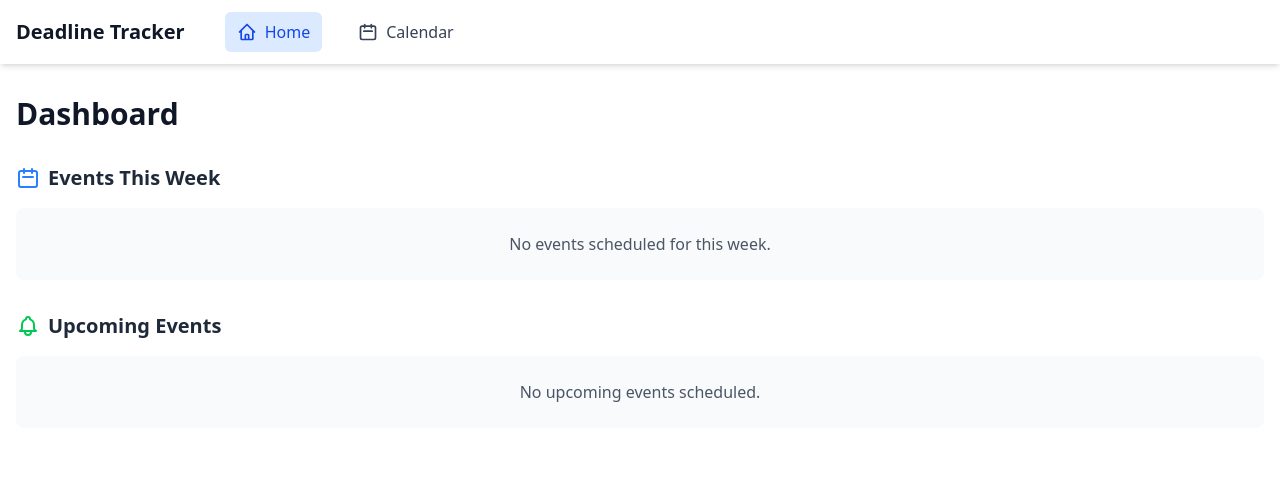
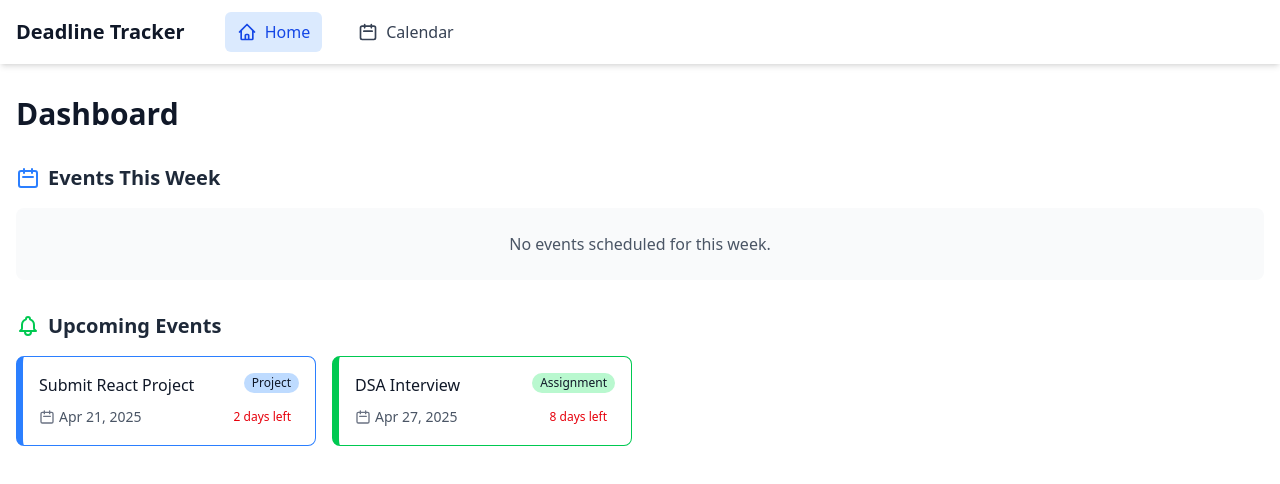
Before and after one commit to Divii2205/DeadlineTracker, a React (Vite) app in the folder Deadline Tracker/: page / in a window 1280 px wide. Shown: the top 484 px of the page. Built offline with nearby package versions, Linux system fonts and the light colour scheme.

Commit message:
Categorise events based on deadlines on home page

```diff
--- a/Deadline Tracker/src/components/CalendarView.jsx
+++ b/Deadline Tracker/src/components/CalendarView.jsx
@@ -141,7 +141,7 @@ const CalendarView = ({ filteredEvents }) => {
                   {day.date.getDate()}
                 </span>
                 {dayEvents.length > 0 && (
-                  <span className="text-xs px-1 rounded-full bg-blue-100 text-blue-800 dark:bg-blue-900 dark:text-blue-200">
+                  <span className="text-xs px-1 rounded-full bg-red-100 text-blue-800 dark:bg-red-900 dark:text-blue-200">
                     {dayEvents.length}
                   </span>
                 )}
--- a/Deadline Tracker/src/context/EventContext.jsx
+++ b/Deadline Tracker/src/context/EventContext.jsx
@@ -37,7 +37,7 @@ const sampleEvents = [
     title: "DSA Interview",
     description: "Third & Final Attempt of the Mock Interview",
     category: "assignment",
-    date: new Date(Date.now() + 5 * 24 * 60 * 60 * 1000).toISOString(), // 5 days from now
+    date: new Date(Date.now() + 8 * 24 * 60 * 60 * 1000).toISOString(),
     createdAt: new Date().toISOString(),
   },
 ];
--- a/Deadline Tracker/src/pages/Home.jsx
+++ b/Deadline Tracker/src/pages/Home.jsx
@@ -1,7 +1,8 @@
 import React, { useState, useEffect, useContext } from "react";
 import EventContext from "../context/EventContext";
 import EventCard from "../components/EventCard";
-import EventModal from '../components/EventModal';
+import EventModal from "../components/EventModal";
+import { isThisWeek, isFuture } from '../utils/dateUtils';
 
 function Home() {
   const { events } = useContext(EventContext);
@@ -9,8 +10,24 @@ function Home() {
   const [upcomingEvents, setUpcomingEvents] = useState([]);
 
   useEffect(() => {
-    setUpcomingEvents(thisWeekEvents);
-    setUpcomingEvents(upcomingEvents);
+    const currentDate = new Date();
+
+    const eventsThisWeek = events
+      .filter((event) => {
+        const eventDate = new Date(event.date);
+        return isThisWeek(eventDate) && eventDate >= currentDate;
+      })
+      .sort((a, b) => new Date(a.date) - new Date(b.date));
+
+    const futureEvents = events
+      .filter((event) => {
+        const eventDate = new Date(event.date);
+        return isFuture(eventDate) && !isThisWeek(eventDate);
+      })
+      .sort((a, b) => new Date(a.date) - new Date(b.date));
+
+    setThisWeekEvents(eventsThisWeek);
+    setUpcomingEvents(futureEvents);
   }, [events]);
 
   return (
```
